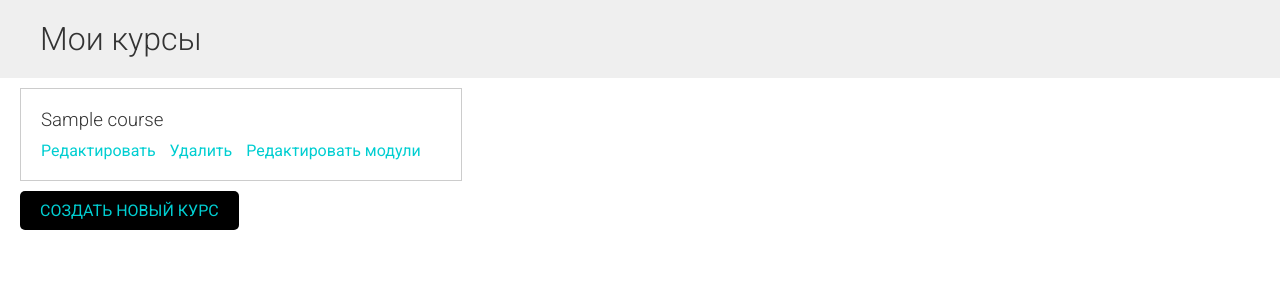
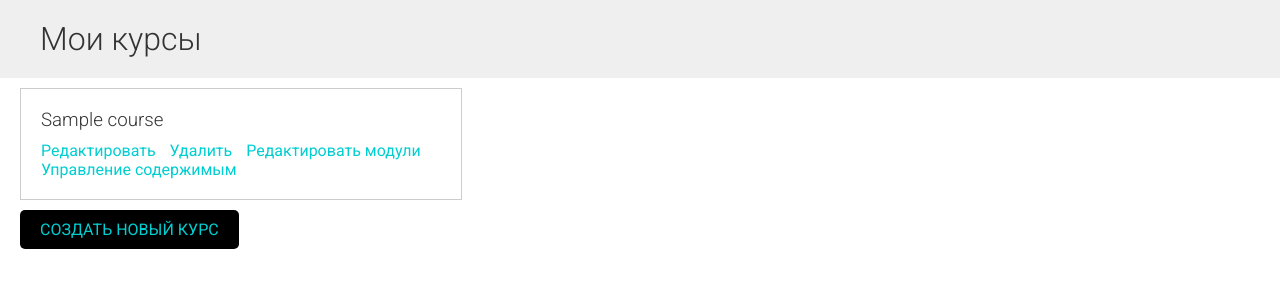
Before and after one commit to saharovartur/code_craft_education, a Django app: page /course/mine/ in a window 1280 px wide. Shown: the part 54-354 px from the top of the page. Run offline with Django 4.2, Linux system fonts and the light colour scheme; a user stored in the database is signed in; tables that the repository leaves empty hold one stand-in row (values such as "Sample post").

Commit message:
Адаптировал данные шаблона

```diff
--- a/templates/content/form.html
+++ b/templates/content/form.html
@@ -1,4 +1,3 @@
-
 {% extends "base.html" %}
 
 {% block title %}
--- a/templates/course/list.html
+++ b/templates/course/list.html
@@ -13,7 +13,8 @@
           <a href="{% url 'course_delete' course.id %}">Удалить</a>
           <a href="{% url 'course_module_update' course.id %}">Редактировать модули</a>
           {% if course.modules.count > 0 %}
-
+            <a href="{% url 'module_content_list' course.modules.first.id %}">
+            Управление содержимым</a>
           {% endif %}
         </p>
       </div>
```
